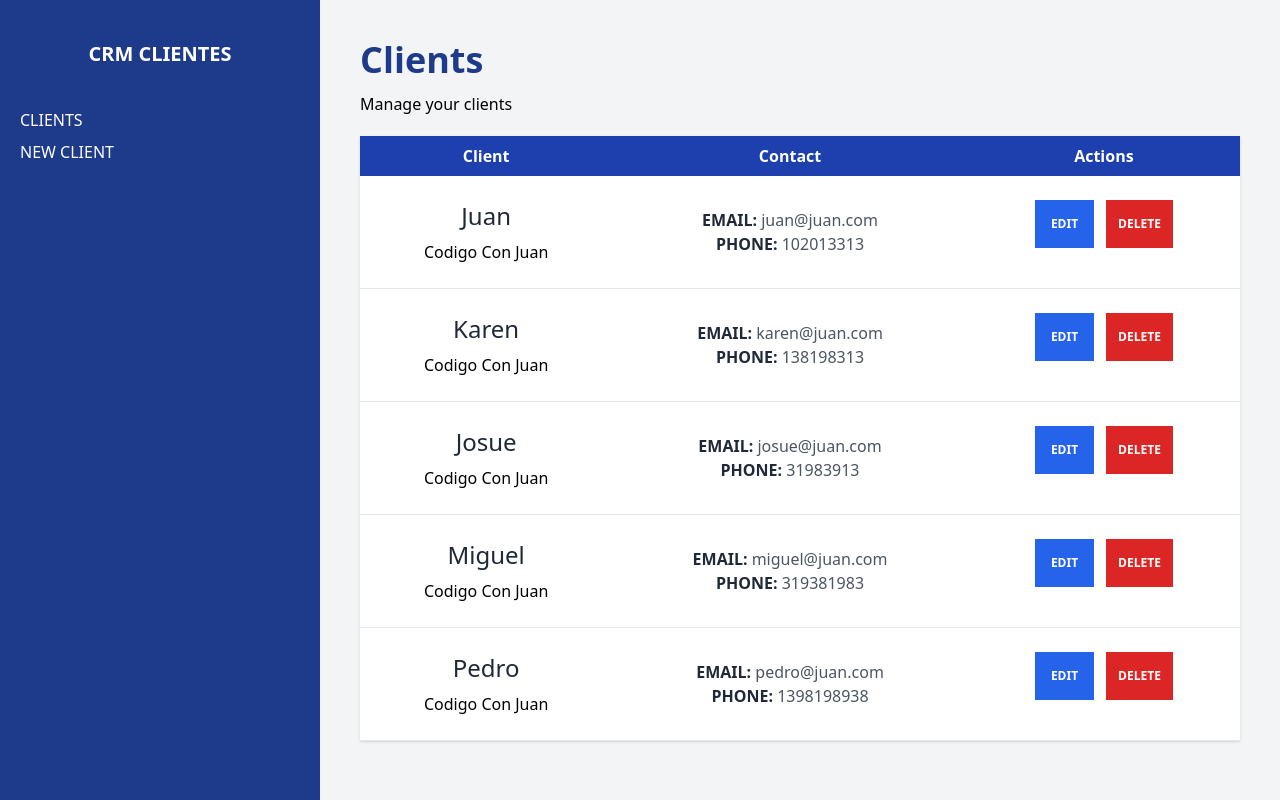
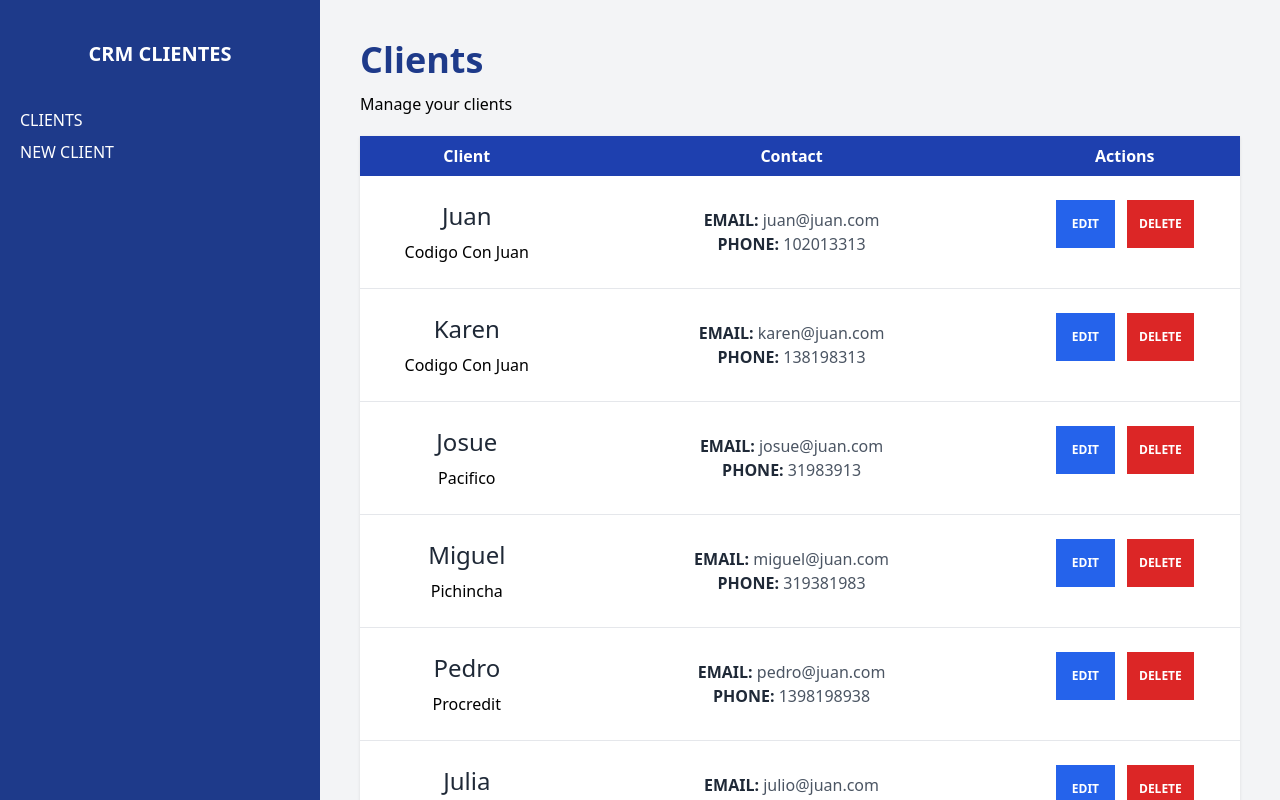
Before and after one commit to EmilyMontalvo/crm-react, a React (Vite) app: page / in a window 1280 px wide. Built offline with nearby package versions, Linux system fonts and the light colour scheme; data requests are answered from the project's data file.

Commit message:
Add clients

```diff
--- a/db.json
+++ b/db.json
@@ -1,39 +1,62 @@
 {
-    "clients" : [
+  "clients": [
     {
       "id": 1,
-          "nombre": "Juan",
-          "telefono": 102013313,
+      "name": "Juan",
+      "phone": 102013313,
       "email": "juan@juan.com",
-          "empresa": "Codigo Con Juan"
+      "company": "Codigo Con Juan"
     },
     {
       "id": 2,
-          "nombre": "Karen",
-          "telefono": 138198313,
+      "name": "Karen",
+      "phone": 138198313,
       "email": "karen@juan.com",
-          "empresa": "Codigo Con Juan"
+      "company": "Codigo Con Juan"
     },
     {
       "id": 3,
-          "nombre": "Josue",
-          "telefono": 31983913,
+      "name": "Josue",
+      "phone": 31983913,
       "email": "josue@juan.com",
-          "empresa": "Codigo Con Juan"
+      "company": "Pacifico"
     },
     {
       "id": 4,
-          "nombre": "Miguel",
-          "telefono": 319381983,
+      "name": "Miguel",
+      "phone": 319381983,
       "email": "miguel@juan.com",
-          "empresa": "Codigo Con Juan"
+      "company": "Pichincha"
     },
     {
       "id": 5,
-          "nombre": "Pedro",
-          "telefono": 1398198938,
+      "name": "Pedro",
+      "phone": 1398198938,
       "email": "pedro@juan.com",
-          "empresa": "Codigo Con Juan"
+      "company": "Procredit"
+    },
+    {
+      "id": 6,
+      "name": "Julia",
+      "phone": 1750839175,
+      "email": "julio@juan.com",
+      "company": "Chefarina"
+    },
+    {
+      "id": "26de",
+      "name": "Emily",
+      "company": "Procredit",
+      "email": "emily.montalvo@epn.edu.ec",
+      "phone": "591475",
+      "notes": "Programanding"
+    },
+    {
+      "id": "8345",
+      "name": "Gabriela",
+      "company": "Procredit",
+      "email": "emily.montalvo3006@gmail.com",
+      "phone": "591475",
+      "notes": "hujikolp"
     }
   ]
 }
--- a/src/components/Clients.jsx
+++ b/src/components/Clients.jsx
@@ -2,13 +2,13 @@ import React from 'react'
 
 const Clients = ({ client }) => {
 
-    const { nombre, empresa, email, telefono, id } = client
+    const { name, company, phone, email  } = client
 
     return (
         <tr className='border-b'>
             <td className='p-6 space-y-2'>
-                <p className='text-2xl text-gray-800'>{nombre}</p>
-                <p>{empresa}</p>
+                <p className='text-2xl text-gray-800'>{name}</p>
+                <p>{company}</p>
             </td>
             <td className='p-6'>
                 <p className='text-gray-600'>
@@ -17,7 +17,7 @@ const Clients = ({ client }) => {
                 </p>
                 <p className='text-gray-600'>
                     <span className=' text-gray-800 uppercase font-bold'>Phone: </span>
-                    {telefono}
+                    {phone}
                 </p>
             </td>
             <td className='p-6 flex gap-3 justify-center'>
--- a/src/data/Clientes.jsx
+++ /dev/null
@@ -1,6 +0,0 @@
-export async function obtenerClientes(){
-
-const  response = await fetch(import.meta.env.VITE_API_URL)
-const clients = await response.json()
-return clients;
-}
--- /dev/null
+++ b/src/data/clientes.js
@@ -0,0 +1,31 @@
+export async function loadClients(){
+
+const  response = await fetch(import.meta.env.VITE_API_URL)
+const clients = await response.json()
+return clients;
+}
+
+export async function addClients(datos){
+    console.log(datos)
+
+    try {
+
+        const response = await fetch(import.meta.env.VITE_API_URL,
+            {
+                method : 'POST',
+                body :  JSON.stringify(datos), // Convertimos e objeto a JSON
+                headers : {
+                    'Content-Type' : 'aplication/json' //tipo de contenido que envio, definimos la peticion de tipo JSON
+                }
+            }
+            )
+            await response.json() //retorna un true o false
+
+
+    } catch (error) {
+        console.log(error)
+    }
+
+
+
+}
--- a/src/pages/Index.jsx
+++ b/src/pages/Index.jsx
@@ -1,11 +1,11 @@
 import React from 'react'
 import { useLoaderData } from 'react-router-dom';
 import Clients from '../components/Clients';
-import { obtenerClientes } from '../data/Clientes';
+import { loadClients } from '../data/clientes';
 
 export function loader() {
    // Siempre tiene que haber un return en los loader
-   const clients = obtenerClientes()
+   const clients = loadClients()
     return clients
 
 }
--- a/src/pages/NewClient.jsx
+++ b/src/pages/NewClient.jsx
@@ -1,14 +1,14 @@
 import React from 'react'
-import { useNavigate, Form, useActionData } from 'react-router-dom'
-import MyForm from '../components/Form';
+import { useNavigate, Form, useActionData, redirect } from 'react-router-dom'
+import MyForm from '../components/MyForm';
 import Error from '../components/Error';
+import { addClients } from '../data/clientes';
 
 export async function action({request}){
+
   // desde el formdata puedo acceder a los datos del formulario
   const formData =  await request.formData()
-
   const datos = Object.fromEntries(formData)
-
   const email = formData.get('email')
 
   //Validación
@@ -25,7 +25,10 @@ export async function action({request}){
   if(Object.keys(errores).length){
     return errores
   }
+ // Validation is passed
+  await addClients(datos)
 
+  return redirect('/') //tambien los actions tienen que retornar algo
 
 }
 
```
Also changed, not shown: src/components/MyForm.jsx (renamed from src/components/Form.jsx). Lines whose indentation alone changed are shown as unchanged.
